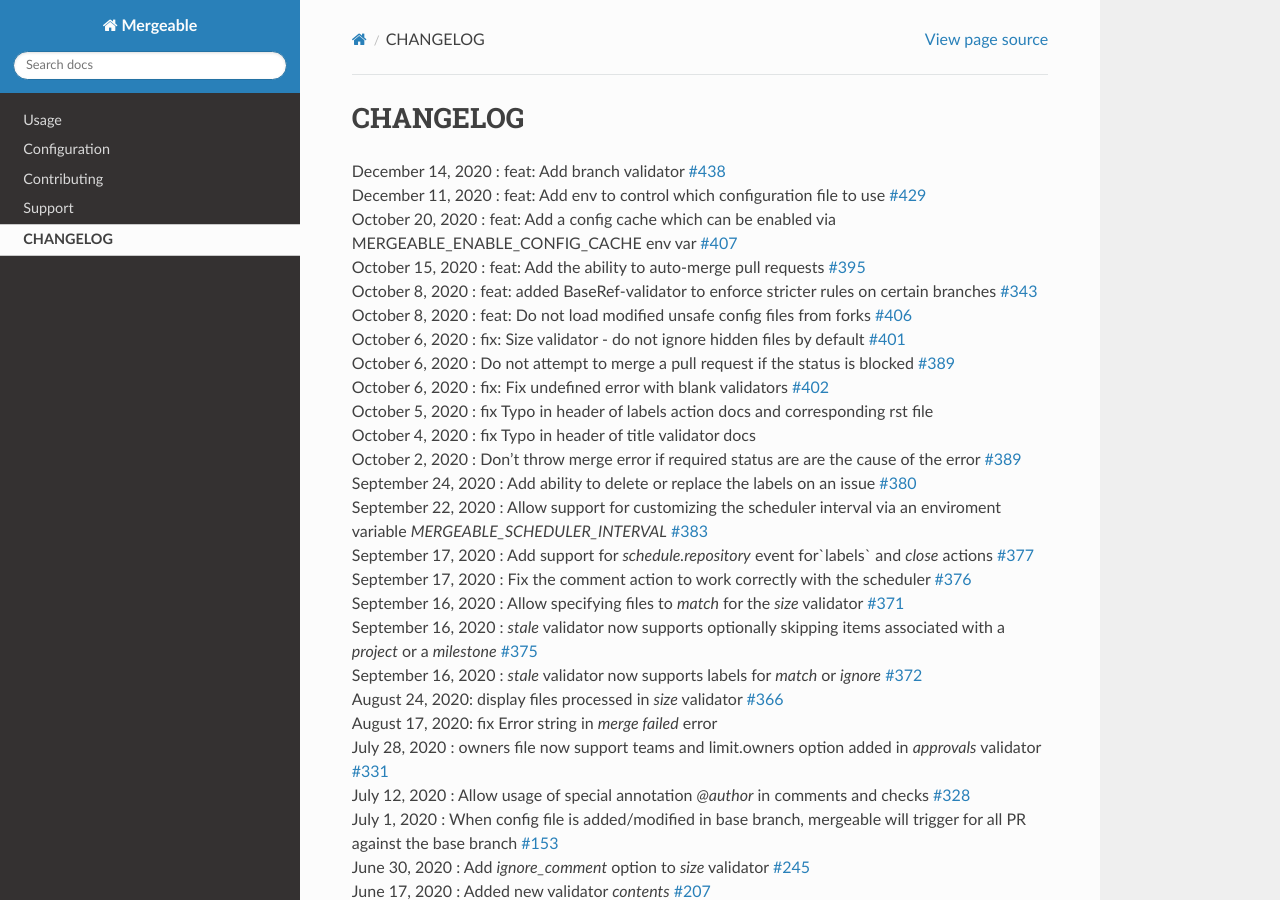
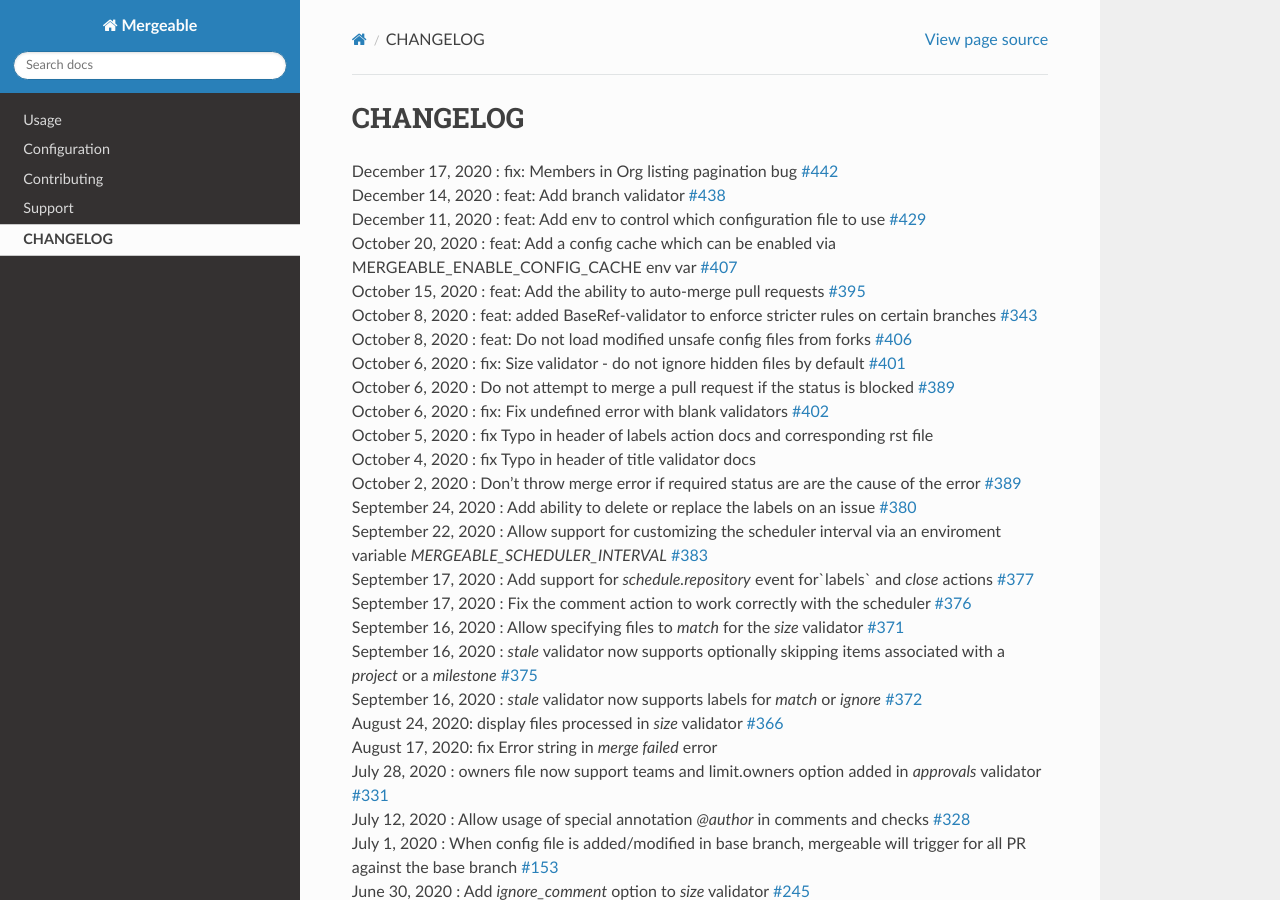
Before and after one commit to mergeability/mergeable, a Sphinx documentation site: the page built from docs/changelog.rst, in a window 1280 px wide and 900 px high. Built offline with Sphinx 7.4.7 and the Read the Docs theme 2.0.0, drawn with Linux system fonts in a browser that asks for light colours; pages that are not in the unit, such as notebooks, are missing from menus.

Commit message:
changelog

```diff
--- a/docs/changelog.rst
+++ b/docs/changelog.rst
@@ -2,6 +2,7 @@
 =====================================
 
 
+| December 17, 2020 : fix: Members in Org listing pagination bug `#442 <https://github.com/mergeability/mergeable/issues/442>`_
 | December 14, 2020 : feat: Add branch validator `#438 <https://github.com/mergeability/mergeable/issues/438>`_
 | December 11, 2020 : feat: Add env to control which configuration file to use `#429 <https://github.com/mergeability/mergeable/issues/429>`_
 | October 20, 2020 : feat: Add a config cache which can be enabled via MERGEABLE_ENABLE_CONFIG_CACHE env var `#407 <https://github.com/mergeability/mergeable/issues/407>`_
```
